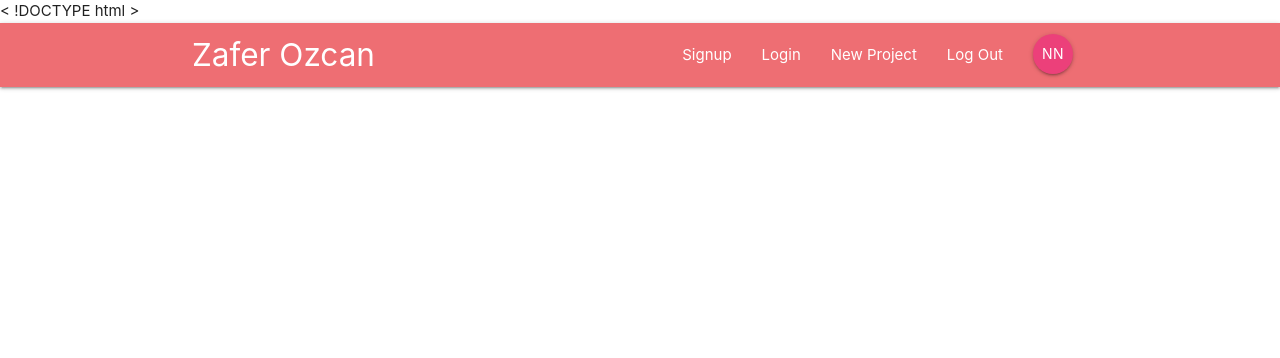
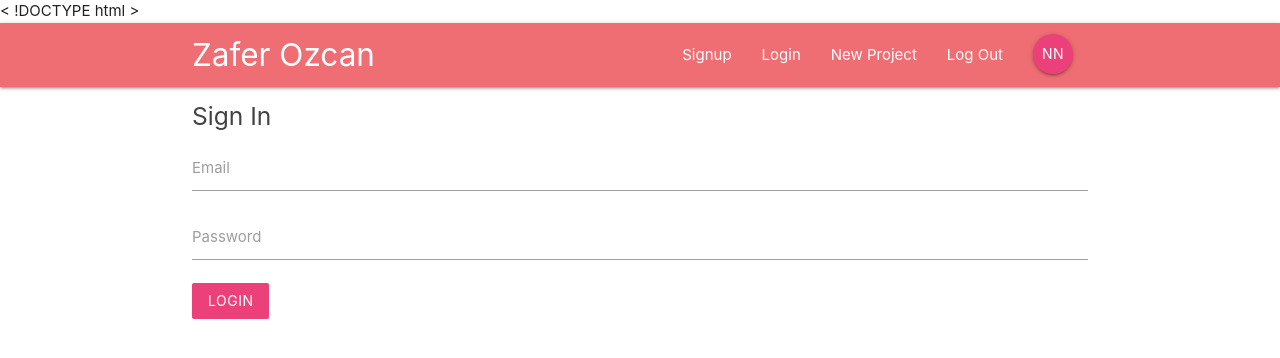
Before and after one commit to zaferozzcan/Dashboard-App, a React (Create React App) app: page /signin in a window 1280 px wide. Shown: the top 358 px of the page. Built offline with nearby package versions, Linux system fonts and the light colour scheme.

Commit message:
Add sign-in component

```diff
--- a/src/App.js
+++ b/src/App.js
@@ -3,6 +3,7 @@
 import Navbar from './components/layout/Navbar'
 import Dashboard from '../src/components/dashboard/Dashboard'
 import ProjectDetails from "./components/projects/ProjectDetails"
+import SignIn from './components/auth/SignIn'
 
 class App extends Component {
     render() {
@@ -15,6 +16,8 @@
                             component={Dashboard}/>
                         <Route path='/project/:id'
                             component={ProjectDetails}/>
+                        <Route path='/signin'
+                            component={SignIn}/>
                     </Switch>
                 </div>
             </BrowserRouter>
--- a/src/components/auth/SignIn.js
+++ b/src/components/auth/SignIn.js
@@ -0,0 +1,46 @@
+import React, {Component} from 'react'
+
+class SignIn extends Component {
+    state = {
+        email: '',
+        password: ''
+    }
+    handleChange = (e) => {
+        this.setState({[e.target.id]: e.target.value})
+    }
+    handleSubmit = (e) => {
+        e.preventDefault();
+        console.log(this.state);
+    }
+    render() {
+        return (
+            <div className="container">
+                <form className="white"
+                    onSubmit={
+                        this.handleSubmit
+                }>
+                    <h5 className="grey-text text-darken-3">Sign In</h5>
+                    <div className="input-field">
+                        <label htmlFor="email">Email</label>
+                        <input type="email" id='email'
+                            onChange={
+                                this.handleChange
+                            }/>
+                    </div>
+                    <div className="input-field">
+                        <label htmlFor="password">Password</label>
+                        <input type="password" id='password'
+                            onChange={
+                                this.handleChange
+                            }/>
+                    </div>
+                    <div className="input-field">
+                        <button className="btn pink lighten-1 z-depth-0">Login</button>
+                    </div>
+                </form>
+            </div>
+        )
+    }
+}
+
+export default SignIn
```
